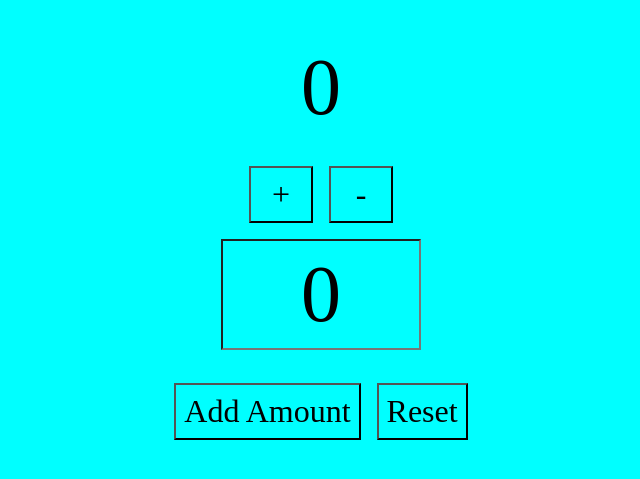
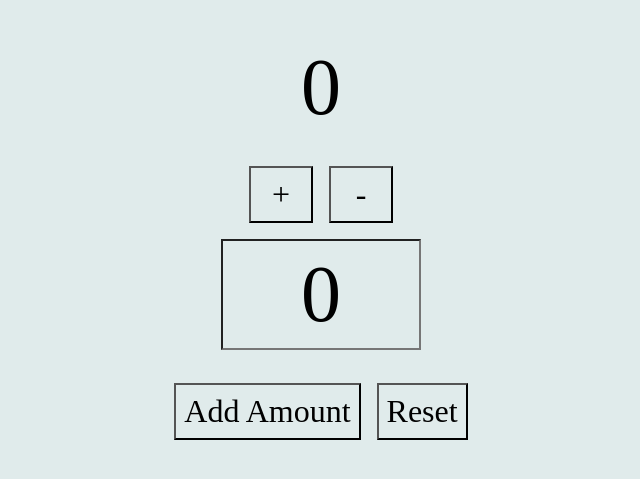
Before and after one commit to vimal336/React-js-projects, a React (Create React App) app in the folder redux-practice/: page / in a window 1280 px wide. Shown: the part 151-630 px from the top of the page, without its empty margins (319-959 px from the left). Built offline with nearby package versions, Linux system fonts and the light colour scheme.

Commit message:
react redux

```diff
--- a/redux-practice/src/index.css
+++ b/redux-practice/src/index.css
@@ -2,7 +2,7 @@
   margin: 0;
   padding: 0;
   box-sizing: border-box;
-  background-color: aqua;
+  background-color: rgb(224, 235, 235);
 }
 
 body {
```
